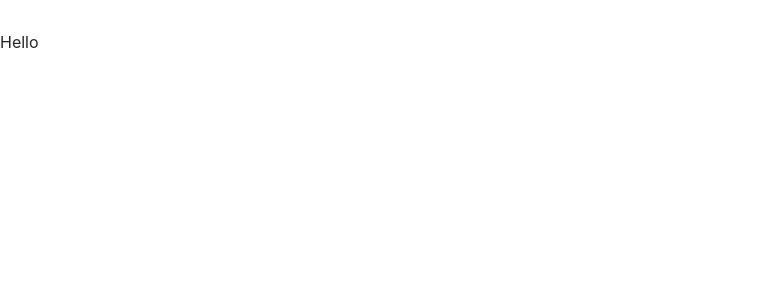
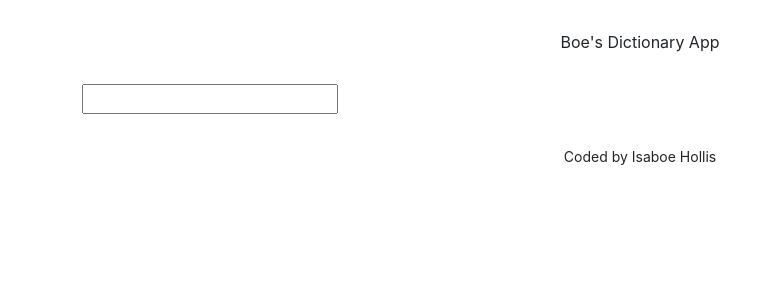
Before and after one commit to theartistboe/boes-dictionary-project, a React (Create React App) app: page / in a window 1280 px wide. Shown: the top 300 px of the page, without its empty margins (0-781 px from the left). Built offline with nearby package versions, Linux system fonts and the light colour scheme.

Commit message:
added dictionary js and css component with search function

```diff
--- a/src/App.css
+++ b/src/App.css
@@ -1,3 +1,9 @@
 .App-header {
+  text-align: center;
   margin: 30px 0;
 }
+
+.App-footer {
+  text-align: center;
+  margin: 30px 0;
+}
--- a/src/App.js
+++ b/src/App.js
@@ -1,13 +1,20 @@
 import './App.css';
+import Dictionary from "./Dictionary";
 
-function App() {
+export default function App() {
   return (
     <div className="App">
+      <div className="container">
       <header className="App-header">
-        Hello
+        Boe's Dictionary App
       </header>
+      <main>
+        <Dictionary />
+      </main>
+      <footer className="App-footer">
+        <small>Coded by Isaboe Hollis</small>
+      </footer>
+      </div>
     </div>
   );
 }
-
-export default App;
--- /dev/null
+++ b/src/Dictionary.js
@@ -0,0 +1,22 @@
+import React, { useState } from "react";
+import "./Dictionary.css";
+
+export default function Dictionary() {
+    let [keyword, setKeyword] = useState("");
+    function search(event) {
+        event.preventDefault();
+        alert(`Searching for ${keyword} defintion.`);
+    }
+
+    function handleKeywordChange(event) {
+        setKeyword(event.target.value);
+    }
+
+    return (
+        <div className="Dictionary">
+            <form onSubmit={search}>
+                <input type="search" onChange={handleKeywordChange} />
+            </form>
+        </div>
+    );
+}
```
Also changed, not shown: src/Dictionary.css (added).
